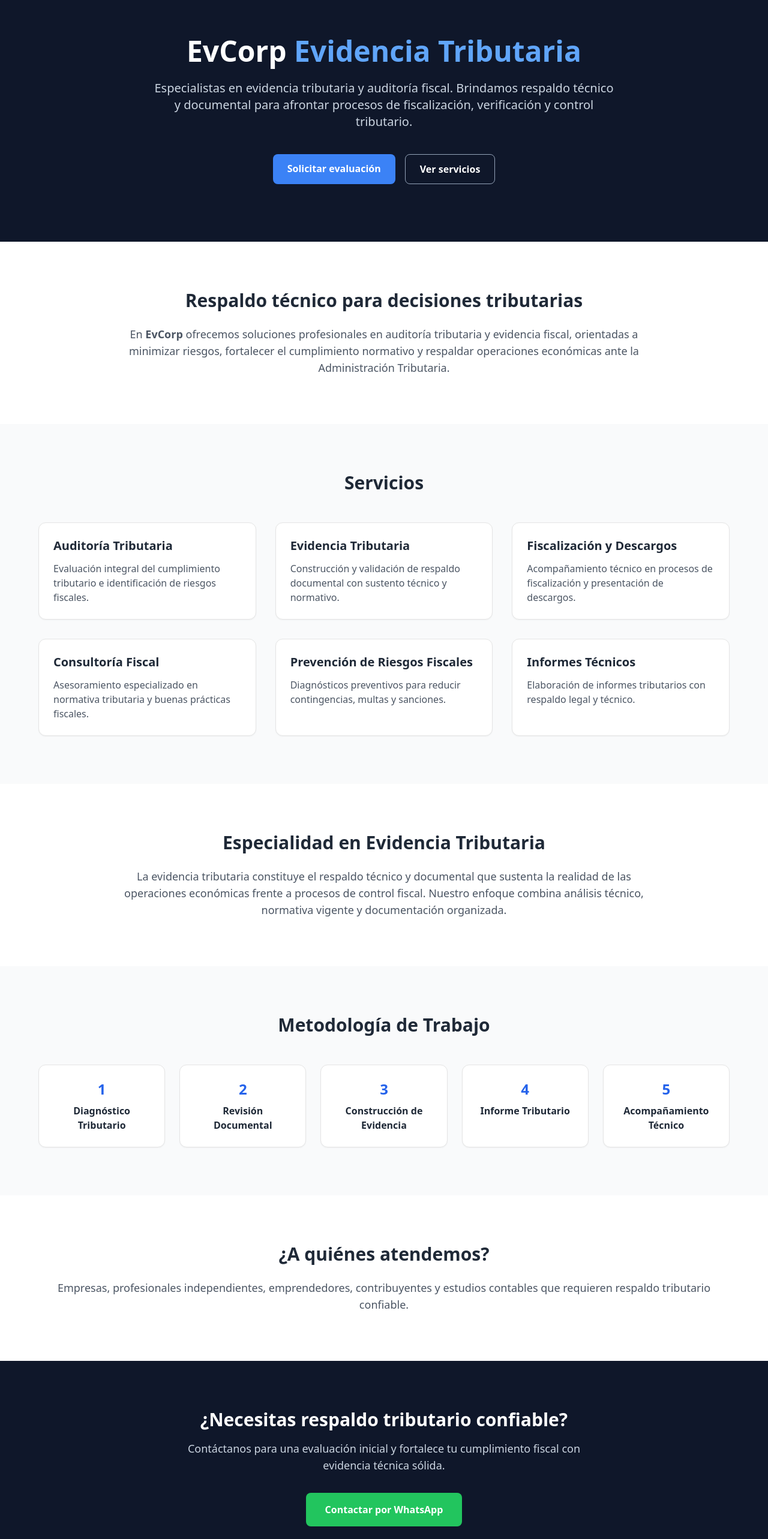
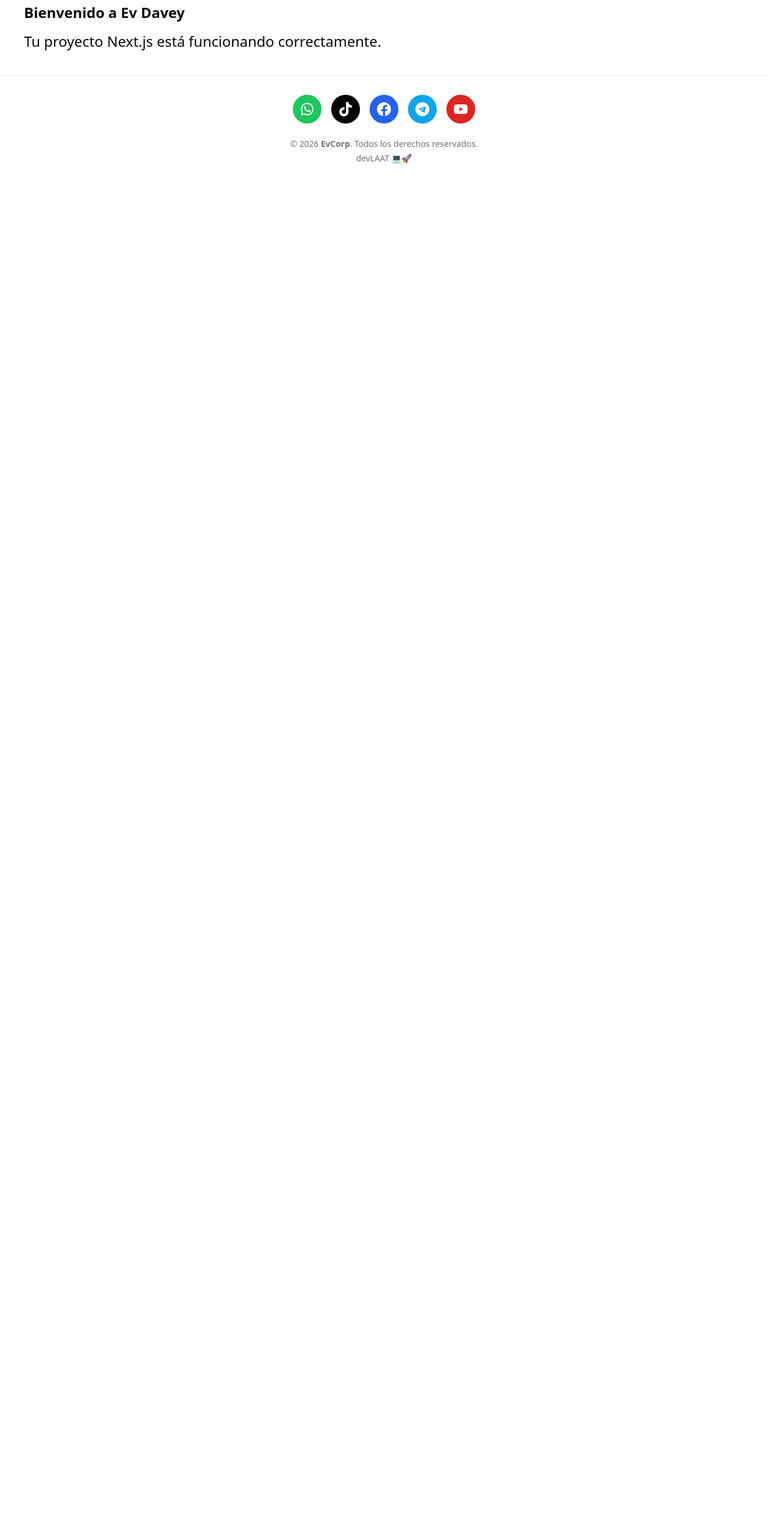
Before and after one commit to devlaat/evcorp, a Next.js app: page / in a window 1280 px wide. Shown: the part 100-2666 px from the top of the page at 60% size. After the commit the page ends 800 px from the top, so only its background shows below. Built offline with nearby package versions, Linux system fonts and the light colour scheme.

Commit message:
Actualizar page.tsx

```diff
--- a/src/app/page.tsx
+++ b/src/app/page.tsx
@@ -1,167 +1,8 @@
 export default function Home() {
   return (
-    <main className="bg-white text-gray-800">
-
-      {/* HERO */}
-      <section className="px-6 py-24 text-center bg-slate-900 text-white">
-        <h1 className="text-4xl md:text-5xl font-bold">
-          EvCorp <span className="text-blue-400">Evidencia Tributaria</span>
-        </h1>
-        <p className="mt-6 text-lg md:text-xl max-w-3xl mx-auto text-slate-300">
-          Especialistas en evidencia tributaria y auditoría fiscal.
-          Brindamos respaldo técnico y documental para afrontar procesos
-          de fiscalización, verificación y control tributario.
-        </p>
-
-        <div className="mt-10 flex justify-center gap-4">
-          <a
-            href="#contacto"
-            className="bg-blue-500 hover:bg-blue-600 px-6 py-3 rounded-lg font-semibold transition"
-          >
-            Solicitar evaluación
-          </a>
-          <a
-            href="#servicios"
-            className="border border-slate-400 hover:border-white px-6 py-3 rounded-lg font-semibold transition"
-          >
-            Ver servicios
-          </a>
-        </div>
-      </section>
-
-      {/* PROPUESTA DE VALOR */}
-      <section className="px-6 py-20 max-w-6xl mx-auto text-center">
-        <h2 className="text-3xl font-bold">
-          Respaldo técnico para decisiones tributarias
-        </h2>
-        <p className="mt-6 text-lg text-gray-600 max-w-4xl mx-auto">
-          En <strong>EvCorp</strong> ofrecemos soluciones profesionales en auditoría
-          tributaria y evidencia fiscal, orientadas a minimizar riesgos,
-          fortalecer el cumplimiento normativo y respaldar operaciones
-          económicas ante la Administración Tributaria.
-        </p>
-      </section>
-
-      {/* SERVICIOS */}
-      <section id="servicios" className="px-6 py-20 bg-gray-50">
-        <div className="max-w-6xl mx-auto">
-          <h2 className="text-3xl font-bold text-center">Servicios</h2>
-
-          <div className="mt-12 grid gap-8 md:grid-cols-2 lg:grid-cols-3">
-            <ServiceCard
-              title="Auditoría Tributaria"
-              description="Evaluación integral del cumplimiento tributario e identificación de riesgos fiscales."
-            />
-            <ServiceCard
-              title="Evidencia Tributaria"
-              description="Construcción y validación de respaldo documental con sustento técnico y normativo."
-            />
-            <ServiceCard
-              title="Fiscalización y Descargos"
-              description="Acompañamiento técnico en procesos de fiscalización y presentación de descargos."
-            />
-            <ServiceCard
-              title="Consultoría Fiscal"
-              description="Asesoramiento especializado en normativa tributaria y buenas prácticas fiscales."
-            />
-            <ServiceCard
-              title="Prevención de Riesgos Fiscales"
-              description="Diagnósticos preventivos para reducir contingencias, multas y sanciones."
-            />
-            <ServiceCard
-              title="Informes Técnicos"
-              description="Elaboración de informes tributarios con respaldo legal y técnico."
-            />
-          </div>
-        </div>
-      </section>
-
-      {/* ESPECIALIDAD */}
-      <section className="px-6 py-20 max-w-6xl mx-auto">
-        <h2 className="text-3xl font-bold text-center">
-          Especialidad en Evidencia Tributaria
-        </h2>
-        <p className="mt-6 text-lg text-gray-600 max-w-4xl mx-auto text-center">
-          La evidencia tributaria constituye el respaldo técnico y documental
-          que sustenta la realidad de las operaciones económicas frente a
-          procesos de control fiscal. Nuestro enfoque combina análisis técnico,
-          normativa vigente y documentación organizada.
-        </p>
-      </section>
-
-      {/* METODOLOGÍA */}
-      <section className="px-6 py-20 bg-gray-50">
-        <div className="max-w-6xl mx-auto">
-          <h2 className="text-3xl font-bold text-center">
-            Metodología de Trabajo
-          </h2>
-
-          <div className="mt-12 grid gap-6 md:grid-cols-5 text-center">
-            <Step number="1" title="Diagnóstico Tributario" />
-            <Step number="2" title="Revisión Documental" />
-            <Step number="3" title="Construcción de Evidencia" />
-            <Step number="4" title="Informe Tributario" />
-            <Step number="5" title="Acompañamiento Técnico" />
-          </div>
-        </div>
-      </section>
-
-      {/* CLIENTES */}
-      <section className="px-6 py-20 max-w-6xl mx-auto text-center">
-        <h2 className="text-3xl font-bold">¿A quiénes atendemos?</h2>
-        <p className="mt-6 text-lg text-gray-600">
-          Empresas, profesionales independientes, emprendedores,
-          contribuyentes y estudios contables que requieren respaldo
-          tributario confiable.
-        </p>
-      </section>
-
-      {/* CTA FINAL */}
-      <section
-        id="contacto"
-        className="px-6 py-20 bg-slate-900 text-white text-center"
-      >
-        <h2 className="text-3xl font-bold">
-          ¿Necesitas respaldo tributario confiable?
-        </h2>
-        <p className="mt-4 text-lg text-slate-300 max-w-2xl mx-auto">
-          Contáctanos para una evaluación inicial y fortalece tu
-          cumplimiento fiscal con evidencia técnica sólida.
-        </p>
-
-        <a
-          href="https://wa.me/XXXXXXXXXX"
-          target="_blank"
-          className="inline-block mt-8 bg-green-500 hover:bg-green-600 px-8 py-4 rounded-lg font-semibold transition"
-        >
-          Contactar por WhatsApp
-        </a>
-      </section>
-
-      {/* FOOTER */}
-      <footer className="px-6 py-8 text-center text-sm text-gray-500">
-        © {new Date().getFullYear()} EvCorp | Evidencia Tributaria & Auditoría Fiscal
-      </footer>
+    <main className="p-10 text-2xl">
+      <h1 className="font-bold">Bienvenido a Ev Davey</h1>
+      <p className="mt-4">Tu proyecto Next.js está funcionando correctamente.</p>
     </main>
   );
 }
-
-/* COMPONENTES */
-
-function ServiceCard({ title, description }) {
-  return (
-    <div className="bg-white p-6 rounded-xl border shadow-sm hover:shadow-md transition">
-      <h3 className="text-xl font-semibold">{title}</h3>
-      <p className="mt-3 text-gray-600">{description}</p>
-    </div>
-  );
-}
-
-function Step({ number, title }) {
-  return (
-    <div className="bg-white rounded-xl p-6 border shadow-sm">
-      <div className="text-blue-600 text-2xl font-bold">{number}</div>
-      <div className="mt-2 font-semibold">{title}</div>
-    </div>
-  );
-}
```
